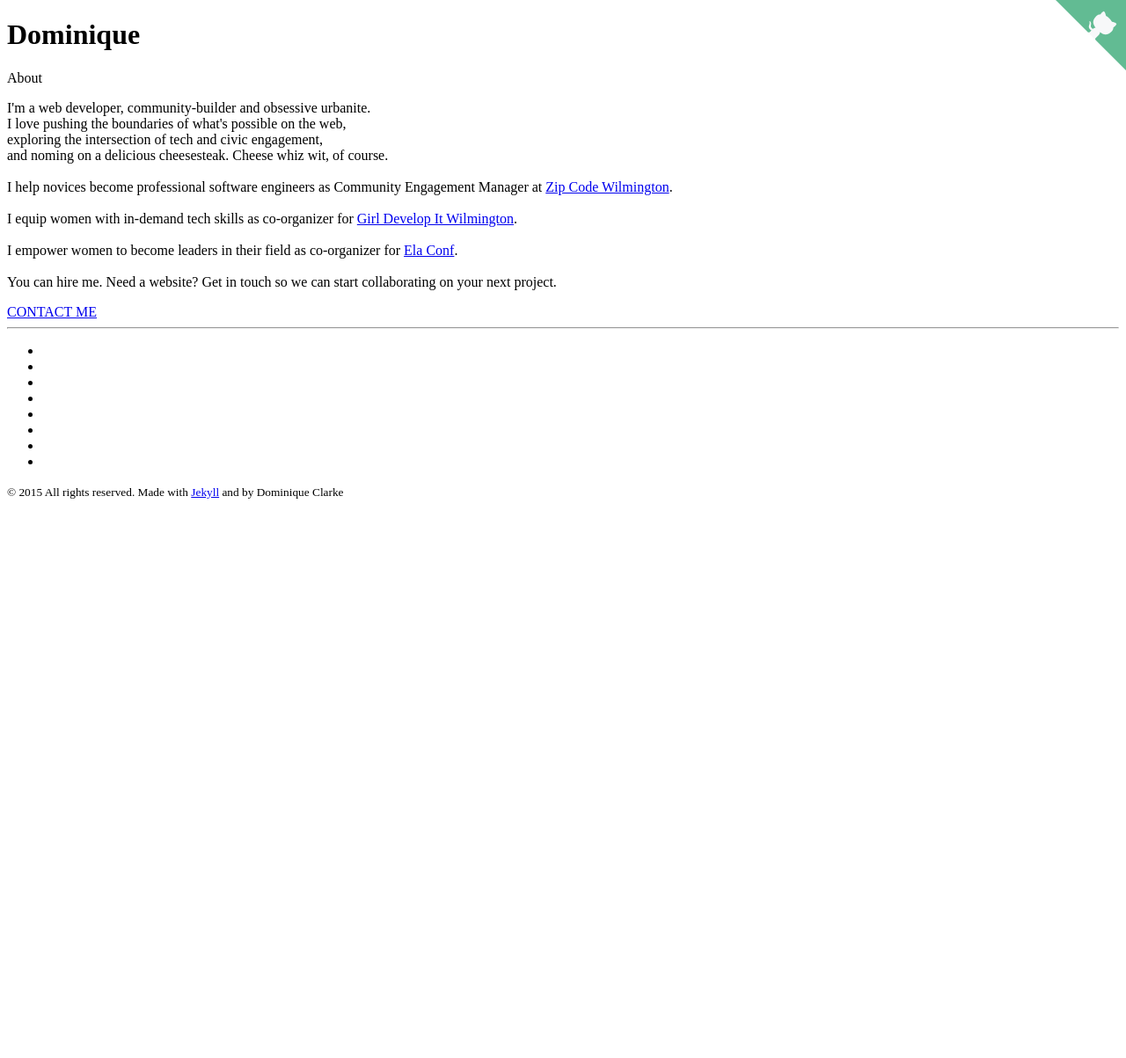
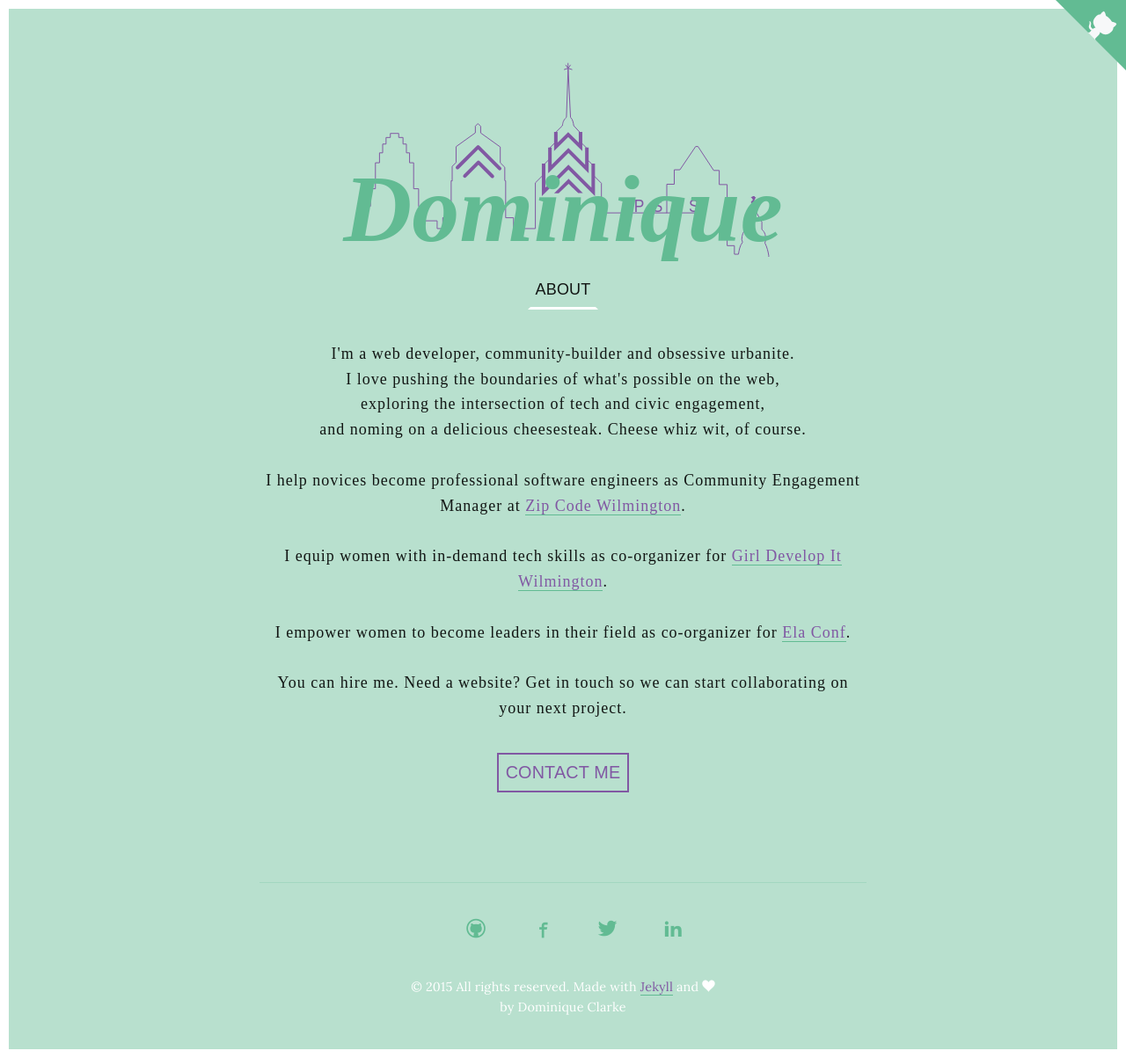
Before and after one commit to dominiqueclarke/portfolio, a Jekyll site: the page built from index.html, in a window 1280 px wide. Shown: the whole page at 88% size. Built offline with Jekyll 4.4.1, drawn with Linux system fonts in a browser that asks for light colours; some web fonts are replaced; the list of posts is cut into pages by our own code; before the commit the page ends 900 px from its top, so only the background shows below that.

Commit message:
Revert "Building responsive changes"
This reverts commit a012e7ee2de65b07111286b809d1b353ae57ce4d.

# Conflicts:
#	_site/feed.xml
#	_site/source/feed.xml

```diff
--- a/_includes/head.html
+++ b/_includes/head.html
@@ -21,7 +21,7 @@
 <meta name="description" content="{{ page_description }}">
 <meta name="keywords" content="{% if page.keywords %}{{ page.keywords }}{% else %}{{ site.meta_keywords }}{% endif %}">
 
-<link rel="stylesheet" href="{{ "http://dominiqueclarke.github.io/portfolio/_site/css/main.css" | prepend: site.baseurl }}">
+<link rel="stylesheet" href="{{ "http://dominiqueclarke.github.io/portfolio/css/main.css" | prepend: site.baseurl }}">
 
 <meta name="HandheldFriendly" content="True">
 <meta name="MobileOptimized" content="320">
```
Also changed, not shown: 4 other files.
